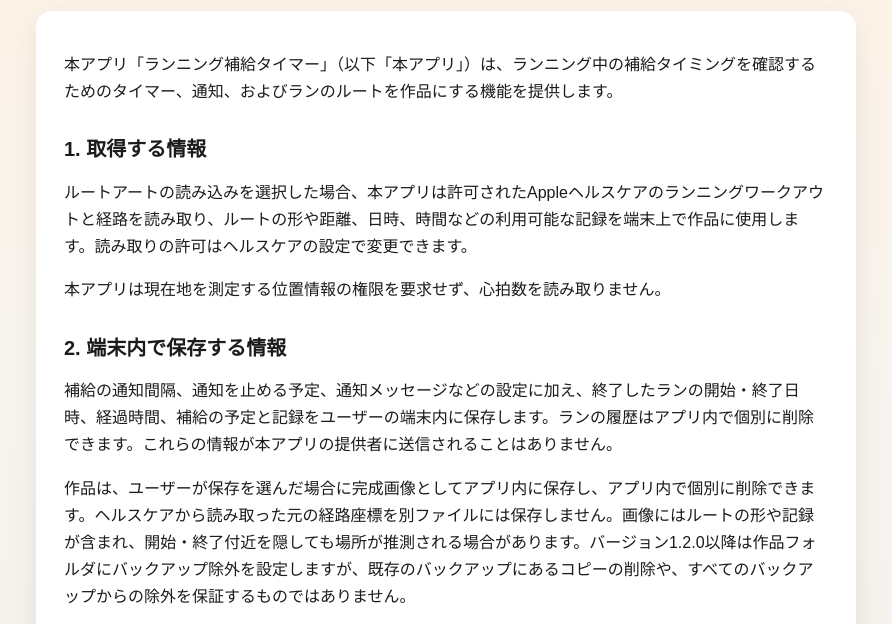
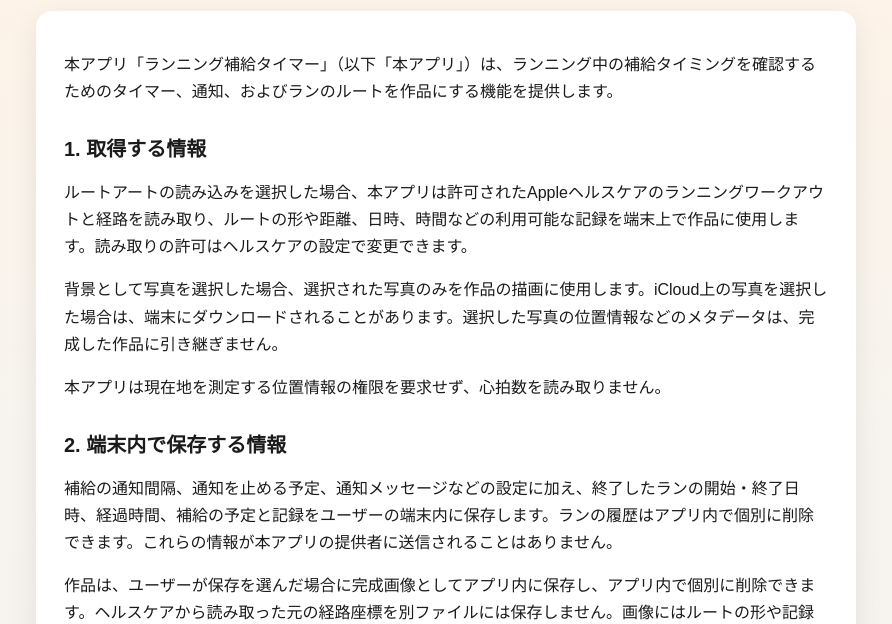
Before and after one commit to mytysoldier/app-privacy, a plain HTML site: page privacy/race-fuel-timer/index.html in a window 1280 px wide. Shown: the part 143-767 px from the top of the page, without its empty margins (194-1086 px from the left). Drawn offline with Linux system fonts and the light colour scheme.

Commit message:
Describe selected photo backgrounds in privacy policy

```diff
--- a/privacy/race-fuel-timer/index.html
+++ b/privacy/race-fuel-timer/index.html
@@ -69,6 +69,7 @@
 
         <h2>1. 取得する情報</h2>
         <p>ルートアートの読み込みを選択した場合、本アプリは許可されたAppleヘルスケアのランニングワークアウトと経路を読み取り、ルートの形や距離、日時、時間などの利用可能な記録を端末上で作品に使用します。読み取りの許可はヘルスケアの設定で変更できます。</p>
+        <p>背景として写真を選択した場合、選択された写真のみを作品の描画に使用します。iCloud上の写真を選択した場合は、端末にダウンロードされることがあります。選択した写真の位置情報などのメタデータは、完成した作品に引き継ぎません。</p>
         <p>本アプリは現在地を測定する位置情報の権限を要求せず、心拍数を読み取りません。</p>
 
         <h2>2. 端末内で保存する情報</h2>
```
